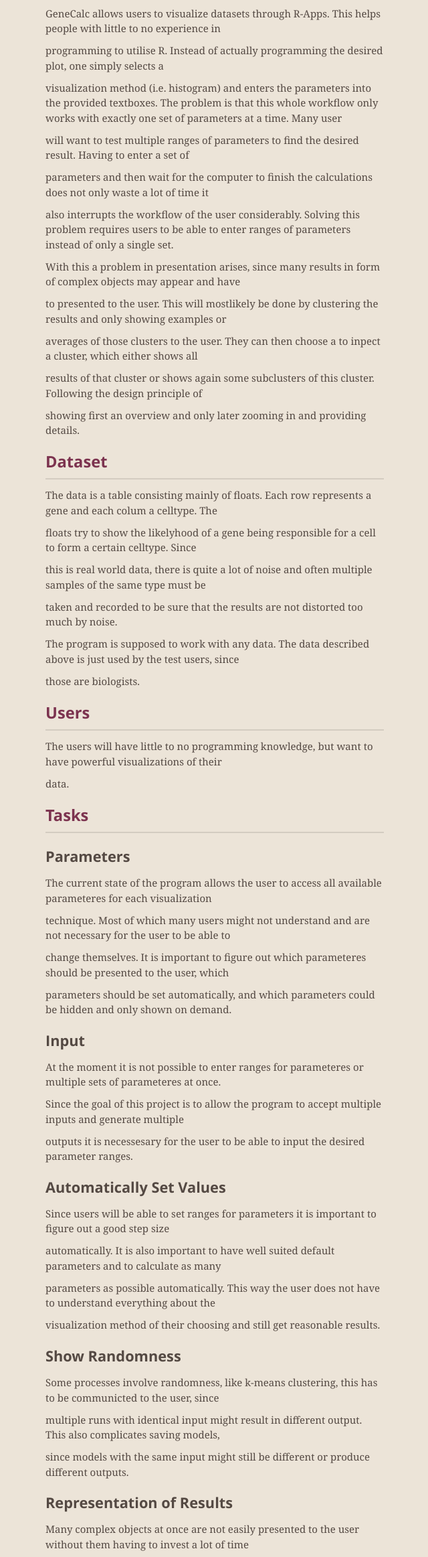
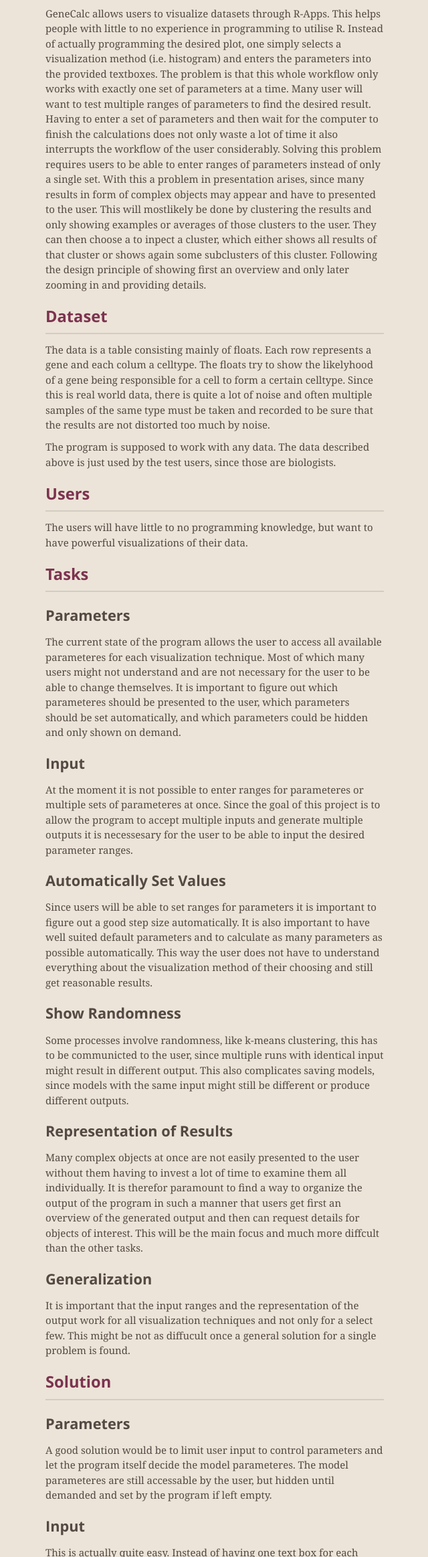
Before and after one commit to error304/VIS, a plain HTML site: page index.html in a window 1280 px wide. Shown: the part 457-2782 px from the top of the page at 67% size, without its empty margins (319-959 px from the left). Drawn offline with nearby package versions, Linux system fonts and the light colour scheme.

```diff
--- a/index.html
+++ b/index.html
@@ -57,51 +57,21 @@
 <h2>
 <a id="target-application" class="anchor" href="#target-application" aria-hidden="true"><span class="octicon octicon-link"></span></a>Target Application</h2>
 
-<p>GeneCalc allows users to visualize datasets through R-Apps. This helps people with little to no experience in </p>
-
-<p>programming to utilise R. Instead of actually programming the desired plot, one simply selects a </p>
-
-<p>visualization method (i.e. histogram) and enters the parameters into the provided textboxes.
-The problem is that this whole workflow only works with exactly one set of parameters at a time. Many user </p>
-
-<p>will want to test multiple ranges of parameters to find the desired result. Having to enter a set of </p>
-
-<p>parameters and then wait for the computer to finish the calculations does not only waste a lot of time it </p>
-
-<p>also interrupts the workflow of the user considerably.
-Solving this problem requires users to be able to enter ranges of parameters instead of only a single set. </p>
-
-<p>With this a problem in presentation arises, since many results in form of complex objects may appear and have </p>
-
-<p>to presented to the user. This will mostlikely be done by clustering the results and only showing examples or </p>
-
-<p>averages of those clusters to the user. They can then choose a to inpect a cluster, which either shows all </p>
-
-<p>results of that cluster or shows again some subclusters of this cluster. Following the design principle of </p>
-
-<p>showing first an overview and only later zooming in and providing details.</p>
+<p>GeneCalc allows users to visualize datasets through R-Apps. This helps people with little to no experience in programming to utilise R. Instead of actually programming the desired plot, one simply selects a visualization method (i.e. histogram) and enters the parameters into the provided textboxes.
+The problem is that this whole workflow only works with exactly one set of parameters at a time. Many user will want to test multiple ranges of parameters to find the desired result. Having to enter a set of parameters and then wait for the computer to finish the calculations does not only waste a lot of time it also interrupts the workflow of the user considerably.
+Solving this problem requires users to be able to enter ranges of parameters instead of only a single set. With this a problem in presentation arises, since many results in form of complex objects may appear and have to presented to the user. This will mostlikely be done by clustering the results and only showing examples or averages of those clusters to the user. They can then choose a to inpect a cluster, which either shows all results of that cluster or shows again some subclusters of this cluster. Following the design principle of showing first an overview and only later zooming in and providing details.</p>
 
 <h2>
 <a id="dataset" class="anchor" href="#dataset" aria-hidden="true"><span class="octicon octicon-link"></span></a>Dataset</h2>
 
-<p>The data is a table consisting mainly of floats. Each row represents a gene and each colum a celltype. The </p>
+<p>The data is a table consisting mainly of floats. Each row represents a gene and each colum a celltype. The floats try to show the likelyhood of a gene being responsible for a cell to form a certain celltype. Since this is real world data, there is quite a lot of noise and often multiple samples of the same type must be taken and recorded to be sure that the results are not distorted too much by noise.</p>
 
-<p>floats try to show the likelyhood of a gene being responsible for a cell to form a certain celltype. Since </p>
-
-<p>this is real world data, there is quite a lot of noise and often multiple samples of the same type must be </p>
-
-<p>taken and recorded to be sure that the results are not distorted too much by noise.</p>
-
-<p>The program is supposed to work with any data. The data described above is just used by the test users, since </p>
-
-<p>those are biologists.</p>
+<p>The program is supposed to work with any data. The data described above is just used by the test users, since those are biologists.</p>
 
 <h2>
 <a id="users" class="anchor" href="#users" aria-hidden="true"><span class="octicon octicon-link"></span></a>Users</h2>
 
-<p>The users will have little to no programming knowledge, but want to have powerful visualizations of their </p>
-
-<p>data. </p>
+<p>The users will have little to no programming knowledge, but want to have powerful visualizations of their data. </p>
 
 <h2>
 <a id="tasks" class="anchor" href="#tasks" aria-hidden="true"><span class="octicon octicon-link"></span></a>Tasks</h2>
@@ -109,62 +79,32 @@ Solving this problem requires users to be able to enter ranges of parameters ins
 <h3>
 <a id="parameters" class="anchor" href="#parameters" aria-hidden="true"><span class="octicon octicon-link"></span></a>Parameters</h3>
 
-<p>The current state of the program allows the user to access all available parameteres for each visualization </p>
-
-<p>technique. Most of which many users might not understand and are not necessary for the user to be able to </p>
-
-<p>change themselves. It is important to figure out which parameteres should be presented to the user, which </p>
-
-<p>parameters should be set automatically, and which parameters could be hidden and only shown on demand.</p>
+<p>The current state of the program allows the user to access all available parameteres for each visualization technique. Most of which many users might not understand and are not necessary for the user to be able to change themselves. It is important to figure out which parameteres should be presented to the user, which parameters should be set automatically, and which parameters could be hidden and only shown on demand.</p>
 
 <h3>
 <a id="input" class="anchor" href="#input" aria-hidden="true"><span class="octicon octicon-link"></span></a>Input</h3>
 
-<p>At the moment it is not possible to enter ranges for parameteres or multiple sets of parameteres at once. </p>
-
-<p>Since the goal of this project is to allow the program to accept multiple inputs and generate multiple </p>
-
-<p>outputs it is necessesary for the user to be able to input the desired parameter ranges.</p>
+<p>At the moment it is not possible to enter ranges for parameteres or multiple sets of parameteres at once. Since the goal of this project is to allow the program to accept multiple inputs and generate multiple outputs it is necessesary for the user to be able to input the desired parameter ranges.</p>
 
 <h3>
 <a id="automatically-set-values" class="anchor" href="#automatically-set-values" aria-hidden="true"><span class="octicon octicon-link"></span></a>Automatically Set Values</h3>
 
-<p>Since users will be able to set ranges for parameters it is important to figure out a good step size </p>
-
-<p>automatically. It is also important to have well suited default parameters and to calculate as many </p>
-
-<p>parameters as possible automatically. This way the user does not have to understand everything about the </p>
-
-<p>visualization method of their choosing and still get reasonable results.</p>
+<p>Since users will be able to set ranges for parameters it is important to figure out a good step size automatically. It is also important to have well suited default parameters and to calculate as many parameters as possible automatically. This way the user does not have to understand everything about the visualization method of their choosing and still get reasonable results.</p>
 
 <h3>
 <a id="show-randomness" class="anchor" href="#show-randomness" aria-hidden="true"><span class="octicon octicon-link"></span></a>Show Randomness</h3>
 
-<p>Some processes involve randomness, like k-means clustering, this has to be communicted to the user, since </p>
-
-<p>multiple runs with identical input might result in different output. This also complicates saving models, </p>
-
-<p>since models with the same input might still be different or produce different outputs.</p>
+<p>Some processes involve randomness, like k-means clustering, this has to be communicted to the user, since multiple runs with identical input might result in different output. This also complicates saving models, since models with the same input might still be different or produce different outputs.</p>
 
 <h3>
 <a id="representation-of-results" class="anchor" href="#representation-of-results" aria-hidden="true"><span class="octicon octicon-link"></span></a>Representation of Results</h3>
 
-<p>Many complex objects at once are not easily presented to the user without them having to invest a lot of time </p>
-
-<p>to examine them all individually. It is therefor paramount to find a way to organize the output of the </p>
-
-<p>program in such a manner that users get first an overview of the generated output and then can request </p>
-
-<p>details for objects of interest. This will be the main focus and much more diffcult than the other tasks.</p>
+<p>Many complex objects at once are not easily presented to the user without them having to invest a lot of time to examine them all individually. It is therefor paramount to find a way to organize the output of the program in such a manner that users get first an overview of the generated output and then can request details for objects of interest. This will be the main focus and much more diffcult than the other tasks.</p>
 
 <h3>
 <a id="generalization" class="anchor" href="#generalization" aria-hidden="true"><span class="octicon octicon-link"></span></a>Generalization</h3>
 
-<p>It is important that the input ranges and the representation of the output work for all visualization </p>
-
-<p>techniques and not only for a select few. This might be not as diffucult once a general solution for a single </p>
-
-<p>problem is found.</p>
+<p>It is important that the input ranges and the representation of the output work for all visualization techniques and not only for a select few. This might be not as diffucult once a general solution for a single problem is found.</p>
 
 <h2>
 <a id="solution" class="anchor" href="#solution" aria-hidden="true"><span class="octicon octicon-link"></span></a>Solution</h2>
@@ -172,60 +112,28 @@ Solving this problem requires users to be able to enter ranges of parameters ins
 <h3>
 <a id="parameters-1" class="anchor" href="#parameters-1" aria-hidden="true"><span class="octicon octicon-link"></span></a>Parameters</h3>
 
-<p>A good solution would be to limit user input to control parameters and let the program itself decide the </p>
-
-<p>model parameteres. The model parameteres are still accessable by the user, but hidden until demanded and set </p>
-
-<p>by the program if left empty.</p>
+<p>A good solution would be to limit user input to control parameters and let the program itself decide the model parameteres. The model parameteres are still accessable by the user, but hidden until demanded and set by the program if left empty.</p>
 
 <h3>
 <a id="input-1" class="anchor" href="#input-1" aria-hidden="true"><span class="octicon octicon-link"></span></a>Input</h3>
 
-<p>This is actually quite easy. Instead of having one text box for each numeric parameter the would simply be </p>
-
-<p>two textboxes one named "start" and one "end". For non-numeric values one could use instead of drop-down </p>
-
-<p>menus and radioboxes simple check-boxes to be able to activate all desired options.</p>
+<p>This is actually quite easy. Instead of having one text box for each numeric parameter the would simply be two textboxes one named "start" and one "end". For non-numeric values one could use instead of drop-down menus and radioboxes simple check-boxes to be able to activate all desired options.</p>
 
 <h3>
 <a id="automatically-set-values-1" class="anchor" href="#automatically-set-values-1" aria-hidden="true"><span class="octicon octicon-link"></span></a>Automatically Set Values</h3>
 
-<p>The main concern is the step size of parameteres with a range of values. The step size should be dynamic and </p>
-
-<p>focus on areas of maximum change. There should be big steps where there is little change and small steps when </p>
-
-<p>parameter values get into certain areas with big changes. This leads to an array of steps for each parameter </p>
-
-<p>instead of a fixed amount by which a parameter is incremeted.</p>
+<p>The main concern is the step size of parameteres with a range of values. The step size should be dynamic and focus on areas of maximum change. There should be big steps where there is little change and small steps when parameter values get into certain areas with big changes. This leads to an array of steps for each parameter instead of a fixed amount by which a parameter is incremeted.</p>
 
 <h3>
 <a id="show-randomness-1" class="anchor" href="#show-randomness-1" aria-hidden="true"><span class="octicon octicon-link"></span></a>Show Randomness</h3>
 
-<p>One way of pointing out randomness would be to show the seed which is being used to calculate the output. </p>
-
-<p>This seed would also be saved so each time the user loads the model they get the same results. Users would </p>
-
-<p>also be able to manually enter a desired seed.</p>
+<p>One way of pointing out randomness would be to show the seed which is being used to calculate the output. This seed would also be saved so each time the user loads the model they get the same results. Users would also be able to manually enter a desired seed.</p>
 
 <h3>
 <a id="representation-of-results-1" class="anchor" href="#representation-of-results-1" aria-hidden="true"><span class="octicon octicon-link"></span></a>Representation of Results</h3>
 
-<p>There are certainly many different solutions to this problem, but I think a very intuetiv solution would be </p>
-
-<p>trying to cluster the output into a manageable amount of clusters and presenting those clusters to the user </p>
-
-<p>instead of all results at once. To give the user an idea of how those clusters look like one could either </p>
-
-<p>average all subclusters of this cluster and present a new output as thumbnail or select a specific </p>
-
-<p>representative output and display this. Choosing a representative object would either be at random, which is </p>
-
-<p>not really representative or choosing the object that is the most like all other objects in its cluster.
-When a cluster gets chosen by the user they are presentet either the individual objects in this cluster or a </p>
-
-<p>couple of subclusters, depending on the amount of objects and method of clustering. This continues until no </p>
-
-<p>more subclusters are needed to represent the objects.</p>
+<p>There are certainly many different solutions to this problem, but I think a very intuetiv solution would be trying to cluster the output into a manageable amount of clusters and presenting those clusters to the user instead of all results at once. To give the user an idea of how those clusters look like one could either average all subclusters of this cluster and present a new output as thumbnail or select a specific representative output and display this. Choosing a representative object would either be at random, which is not really representative or choosing the object that is the most like all other objects in its cluster.
+When a cluster gets chosen by the user they are presentet either the individual objects in this cluster or a couple of subclusters, depending on the amount of objects and method of clustering. This continues until no more subclusters are needed to represent the objects.</p>
       </section>
 
       <footer>
```
Also changed, not shown: params.json (+1 -1 lines).
